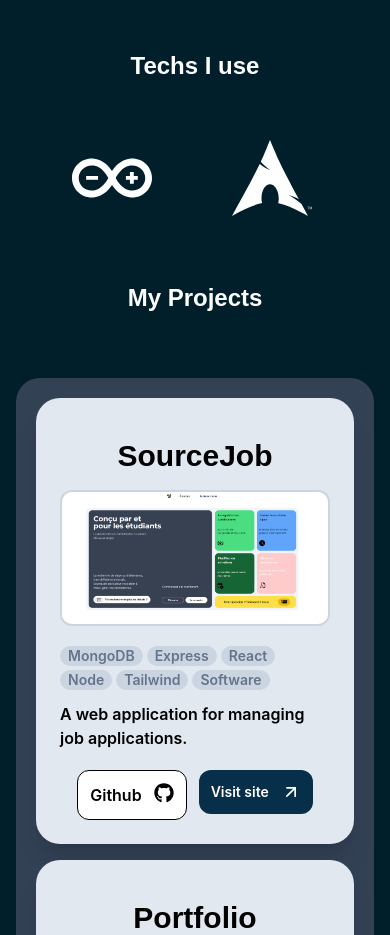
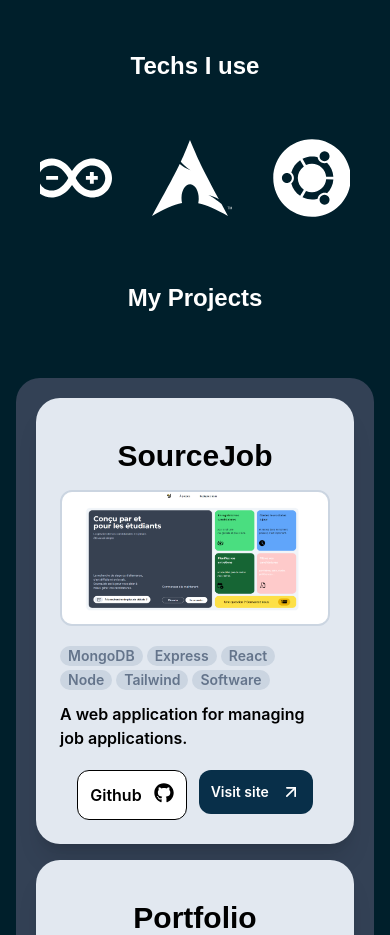
Before and after one commit to EliasLd/portfolio-2.0, a React (Create React App) app: page / in a window 390 px wide. Shown: the part 1040-1975 px from the top of the page. Built offline with nearby package versions, Linux system fonts and the light colour scheme; the HTML template or start-up script is replaced by a standard one.

Commit message:
changed gap in mobile slider

```diff
--- a/src/components/Slider.jsx
+++ b/src/components/Slider.jsx
@@ -18,7 +18,7 @@ export default function Slider() {
 
           <div className="w-[200%] h-20  overflow-hidden relative">
 
-            <div className="w-[200%] flex items-center h-20 justify-around absolute left-0 animate gap-20 animate">
+            <div className="w-[200%] flex items-center h-20 justify-around absolute left-0 animate gap-10 sm:gap-20 animate">
 
               {techs.map((tech, i) => {
                 return (
```
